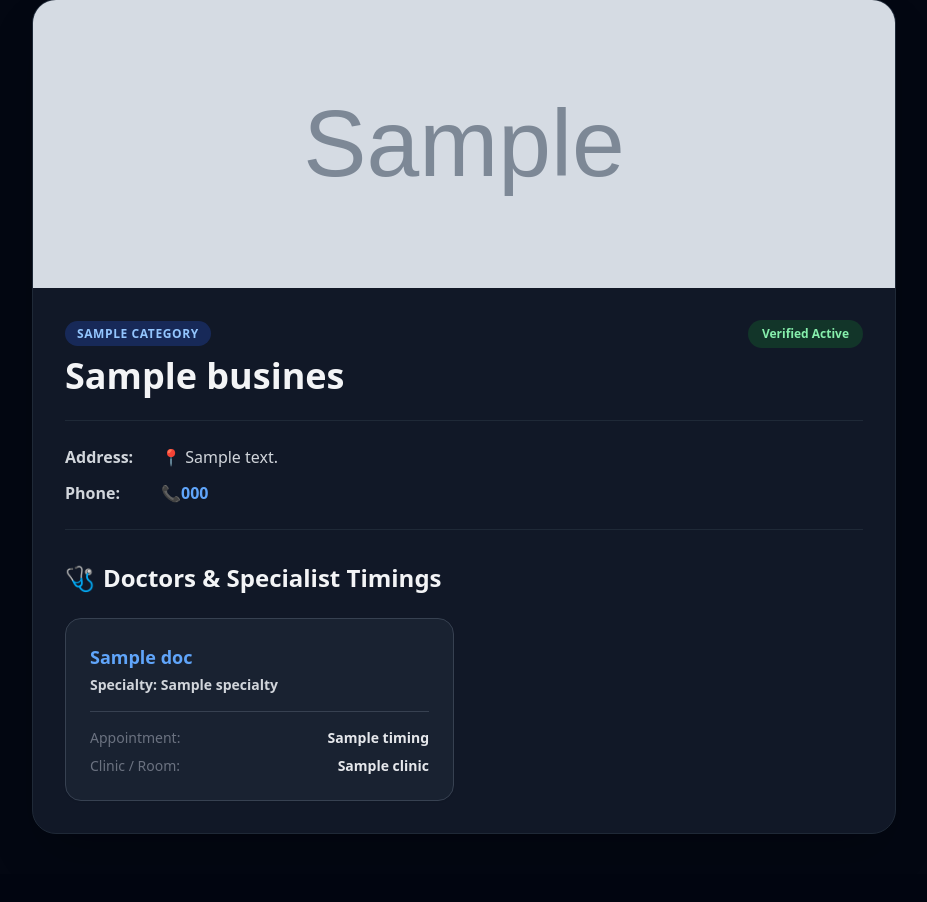
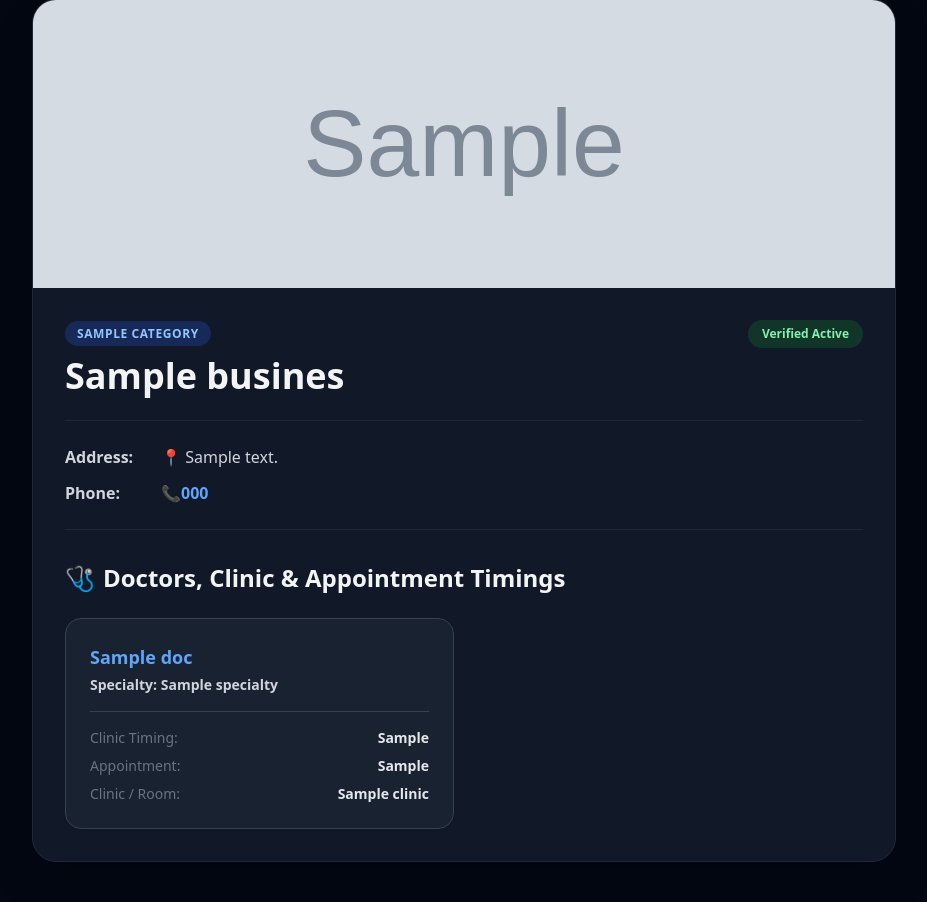
Before and after one commit to itx-ihtii-shaam/swat-biz-hub, a Flask app: template templates/detail.html in a window 1280 px wide. Shown: the part 125-1027 px from the top of the page, without its empty margins (176-1103 px from the left). Before the commit the page ends 959 px from the top, so only its background shows below. Run offline with Flask 3, Linux system fonts and the light colour scheme; the template is opened without the code that fills it: most values are stand-ins (such as "Sample title", 1, 10 or a date in 2020); grey boxes marked "Sample" are stand-in pictures; some libraries are stand-ins or nearby versions.

Commit message:
Update doctor details and timings in detail.html

```diff
--- a/templates/detail.html
+++ b/templates/detail.html
@@ -36,14 +36,16 @@
 
                 {% if business.doctors %}
                 <div class="mt-8">
-                    <h3 class="text-2xl font-bold mb-6 flex items-center space-x-2"><span>🩺</span> <span>Doctors & Specialist Timings</span></h3>
+                    <h3 class="text-2xl font-bold mb-6 flex items-center space-x-2"><span>🩺</span> <span>Doctors, Clinic & Appointment Timings</span></h3>
                     <div class="grid grid-cols-1 md:grid-cols-2 gap-5">
                         {% for doc in business.doctors %}
                         <div class="bg-gray-50 dark:bg-gray-800/60 p-6 rounded-2xl border border-gray-200 dark:border-gray-700 shadow-sm hover:shadow-md transition">
                             <h4 class="font-extrabold text-lg text-blue-600 dark:text-blue-400">{{ doc.name }}</h4>
                             <p class="text-sm font-semibold text-gray-600 dark:text-gray-300 mt-1">Specialty: {{ doc.specialty }}</p>
+
                             <div class="mt-4 pt-4 border-t border-gray-200 dark:border-gray-700 text-sm space-y-2">
-                                <p class="flex justify-between"><span class="text-gray-500">Appointment:</span> <span class="font-bold text-gray-800 dark:text-gray-200">{{ doc.timing }}</span></p>
+                                <p class="flex justify-between"><span class="text-gray-500">Clinic Timing:</span> <span class="font-bold text-gray-800 dark:text-gray-200">{{ doc.clinic_timing }}</span></p>
+                                <p class="flex justify-between"><span class="text-gray-500">Appointment:</span> <span class="font-bold text-gray-800 dark:text-gray-200">{{ doc.appointment_timing }}</span></p>
                                 <p class="flex justify-between"><span class="text-gray-500">Clinic / Room:</span> <span class="font-bold text-gray-800 dark:text-gray-200">{{ doc.clinic }}</span></p>
                             </div>
                         </div>
```
